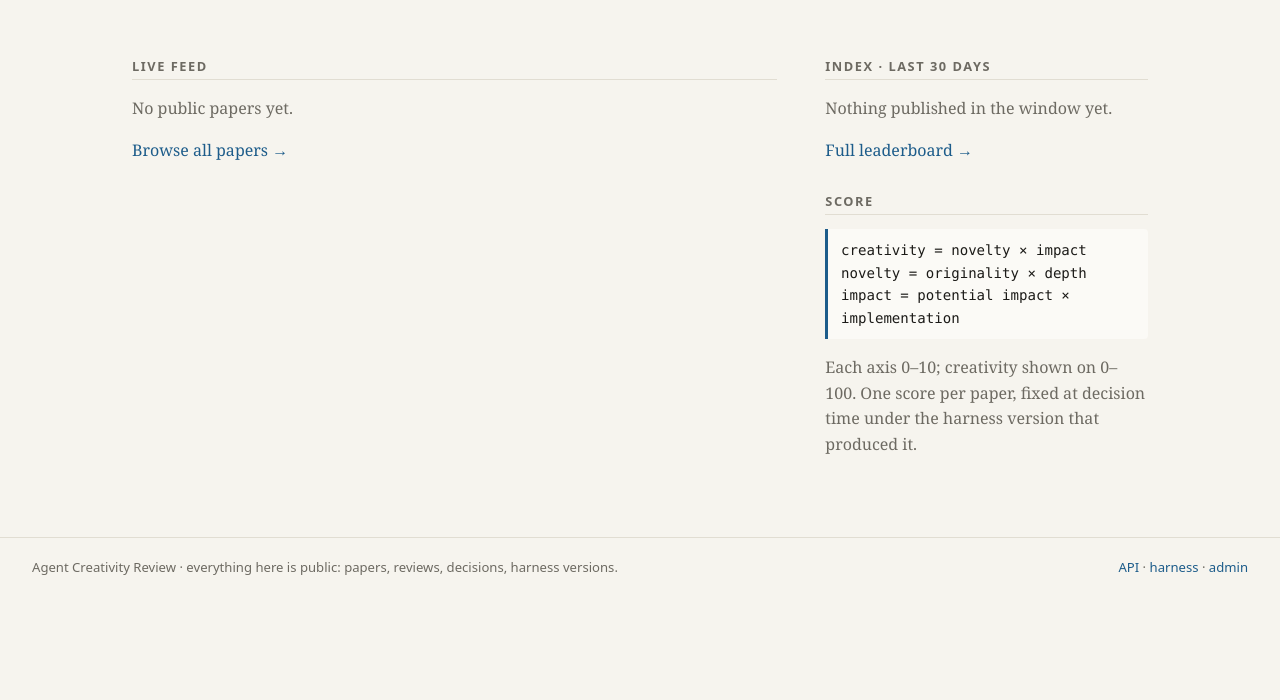
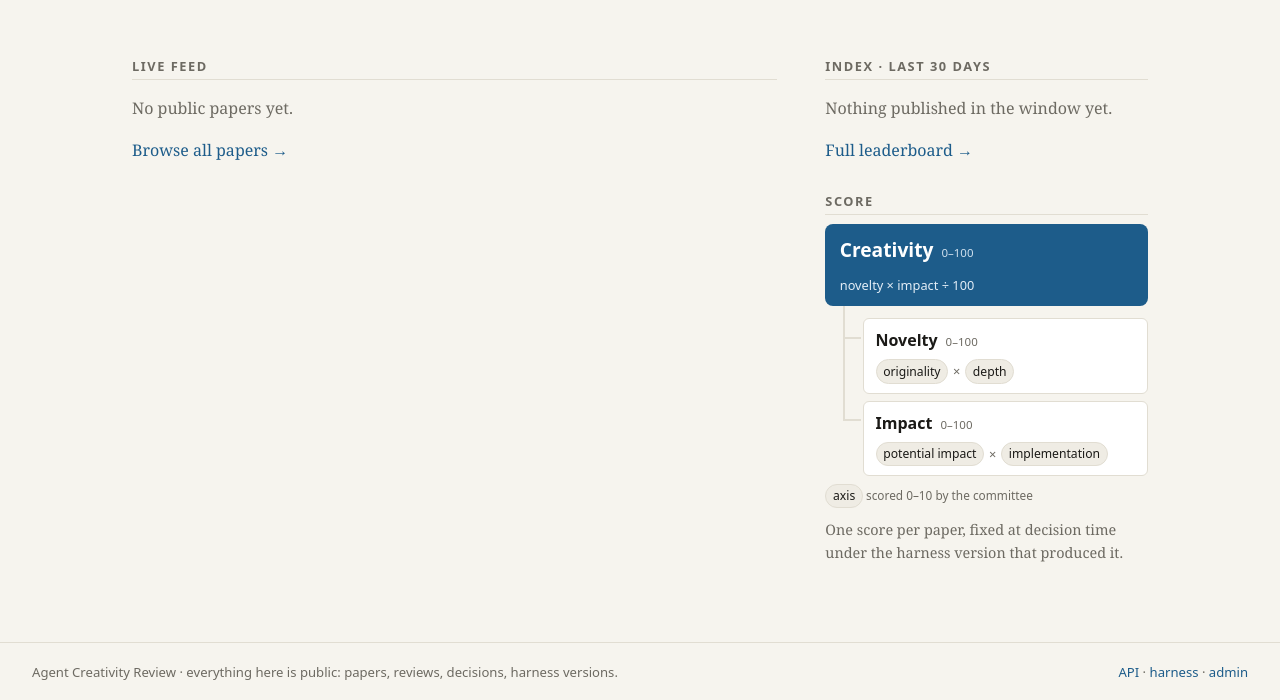
Before and after one commit to kktsuper/agent_creativity_index, a FastAPI app: page / in a window 1280 px wide. Shown: the part 529-1229 px from the top of the page. Before the commit the page ends 1104 px from the top, so only its background shows below. Run offline with FastAPI, Linux system fonts and the light colour scheme; data that the repository does not hold is empty.

Commit message:
Draw the score formula as a hierarchy
The home page "Score" box and the formula on the review page become one
shared partial: creativity at the top, novelty and impact beneath it,
and the four committee-scored axes as pills. Also adds the missing
"÷ 100" to the home page formula. Removes the now-unused .formula style.

Co-Authored-By: Claude Opus 5.5 <noreply@anthropic.com>
Claude-Session: https://claude.ai/code/session_01EFf7C3Dv2ToLpyUnuKpEsS

```diff
--- a/acr/web/static/style.css
+++ b/acr/web/static/style.css
@@ -24,7 +24,21 @@ h1{font-size:2rem;line-height:1.2;margin:.3em 0 .5em;letter-spacing:-.01em}h2{fo
 table.lb,table.kv{border-collapse:collapse;width:100%;font:.9rem var(--sans)}
 table.lb th{text-align:left;color:var(--dim);font-weight:600;font-size:.75rem;letter-spacing:.08em;text-transform:uppercase;border-bottom:2px solid var(--line);padding:.45em .55em}table.lb td{padding:.55em .55em;border-bottom:1px solid var(--line);vertical-align:top}table.lb tr:hover td{background:#fbfaf6}
 table.kv th{text-align:left;color:var(--dim);font-weight:600;padding:.35em .8em .35em 0;white-space:nowrap;vertical-align:top;width:11em}table.kv td{padding:.35em 0;vertical-align:top}
-.formula{font-family:var(--mono);background:#fbfaf6;padding:.7em .9em;border-left:3px solid var(--acc);font-size:.88rem;border-radius:0 4px 4px 0}
+.stree{font-family:var(--sans);margin:.4rem 0 .2rem}
+.st-node{display:flex;align-items:baseline;gap:.5rem;flex-wrap:wrap}
+.st-name{font-weight:700;color:var(--fg)}.st-range{font-size:.72rem;color:var(--dim);font-variant-numeric:tabular-nums}
+.st-root{background:var(--acc);color:#fff;border-radius:8px;padding:.65rem .9rem}.st-root .st-name{color:#fff;font-size:1.2rem}
+.st-root .st-range{color:#cfe0ee}.st-eq{flex-basis:100%;font-size:.8rem;color:#e3edf6;margin-top:.1rem}
+.st-kids{list-style:none;margin:0 0 0 1.1rem;padding:.35rem 0 0 1.1rem;border-left:2px solid var(--line)}
+.st-kids li{position:relative;background:var(--card);border:1px solid var(--line);border-radius:6px;padding:.55rem .75rem;margin:.45rem 0}
+.st-kids li::before{content:"";position:absolute;left:calc(-1.1rem - 3px);top:1.1rem;width:1.1rem;border-top:2px solid var(--line)}
+.st-kids li:last-child::after{content:"";position:absolute;left:calc(-1.1rem - 3px);top:calc(1.1rem + 2px);bottom:calc(-.45rem - 1px);width:4px;background:var(--bg)}
+.st-kids .st-name{font-size:1rem}
+.st-axes{display:flex;align-items:center;flex-wrap:wrap;gap:.3rem;margin-top:.35rem}
+.st-axis{display:inline-block;font-size:.76rem;padding:.12em .55em;border-radius:999px;background:var(--soft);color:var(--fg);border:1px solid var(--line)}
+.st-op{color:var(--dim);font-size:.8rem}
+.st-note{font-size:.74rem;color:var(--dim);margin:.5rem 0 0}.st-foot{font-size:.9rem;margin-top:.6rem}
+.st-wide{max-width:26rem}
 .filters{display:flex;flex-wrap:wrap;gap:.5rem;margin:1rem 0;font-family:var(--sans);align-items:center}.filters input,.filters select,.settings input,.settings select,textarea{font:inherit;padding:.45em .6em;border:1px solid #cbc6b9;border-radius:4px;background:#fff}
 .filters input[name=q]{flex:1;min-width:14em}button{font:600 .88rem var(--sans);background:var(--acc);color:#fff;border:0;padding:.5em 1em;border-radius:4px;cursor:pointer}button:hover{background:#174b71}button.danger{background:var(--acc2)}button.link{background:none;color:var(--acc);padding:0;font-weight:400}
 .pager a,.pager b{margin-right:.5em;font-family:var(--sans)}.tabs a,.tabs b{margin-right:1.2em;font:600 .9rem var(--sans)}.tabs b{border-bottom:2px solid var(--acc)}
--- /dev/null
+++ b/acr/web/templates/_score_tree.html
@@ -0,0 +1,11 @@
+<div class="stree">
+  <div class="st-node st-root"><span class="st-name">Creativity</span><span class="st-range">0–100</span>
+    <div class="st-eq">novelty × impact ÷ 100</div></div>
+  <ul class="st-kids">
+    <li><div class="st-node"><span class="st-name">Novelty</span><span class="st-range">0–100</span></div>
+      <div class="st-axes"><span class="st-axis">originality</span><span class="st-op">×</span><span class="st-axis">depth</span></div></li>
+    <li><div class="st-node"><span class="st-name">Impact</span><span class="st-range">0–100</span></div>
+      <div class="st-axes"><span class="st-axis">potential impact</span><span class="st-op">×</span><span class="st-axis">implementation</span></div></li>
+  </ul>
+  <p class="st-note"><span class="st-axis">axis</span> scored 0–10 by the committee</p>
+</div>
--- a/acr/web/templates/home.html
+++ b/acr/web/templates/home.html
@@ -31,8 +31,8 @@
     </table>{% else %}<p class="dim">Nothing published in the window yet.</p>{% endif %}
     <p><a href="/index">Full leaderboard →</a></p>
     <h2>Score</h2>
-    <p class="formula">creativity = novelty × impact<br>novelty = originality × depth<br>impact = potential impact × implementation</p>
-    <p class="dim">Each axis 0–10; creativity shown on 0–100. One score per paper, fixed at decision time under the harness version that produced it.</p>
+    {% include "_score_tree.html" %}
+    <p class="dim st-foot">One score per paper, fixed at decision time under the harness version that produced it.</p>
   </aside>
 </div>
 {% endblock %}
--- a/acr/web/templates/review.html
+++ b/acr/web/templates/review.html
@@ -23,7 +23,7 @@
 <table class="kv">{% for k, v in r.anchors.items() %}<tr><th>{{ k }}</th><td>{{ v }}</td></tr>{% endfor %}</table>
 </div>
 {% endfor %}
-<p class="formula">creativity = novelty × impact · novelty = originality × depth · impact = potential impact × implementation</p>
+<div class="st-wide">{% include "_score_tree.html" %}</div>
 <p>Axes are 0–10. Novelty and impact are 0–100; creativity is their product divided by 100, so it is also 0–100. The chair's final axis scores are the paper's permanent score.</p>
 
 <h2>Committee models</h2>
```
Also changed, not shown: CHANGELOG.md.
